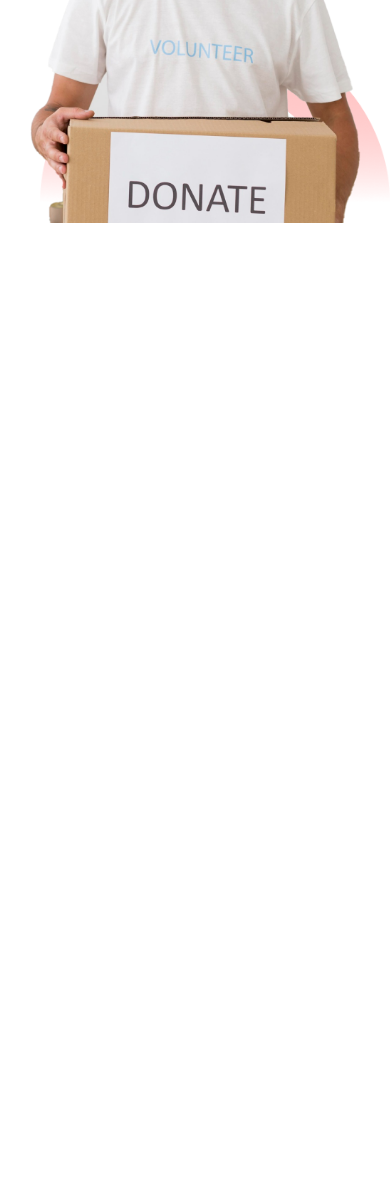
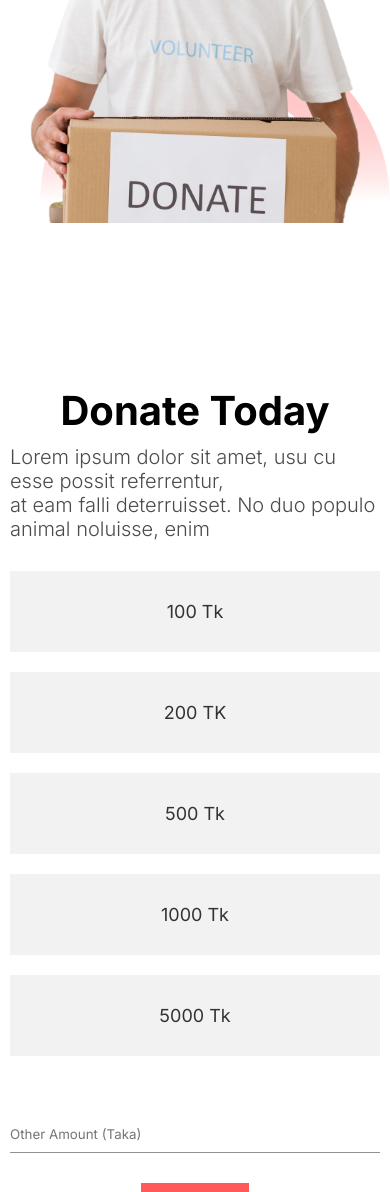
Before and after one commit to Ahammad204/donate-today, a plain HTML site: page index.html in a window 390 px wide. Shown: the part 808-2000 px from the top of the page. Before the commit the page ends 1055 px from the top, so only its background shows below. Drawn offline with Linux system fonts and the light colour scheme.

Commit message:
create Donate today section

```diff
--- a/Css/banner.css
+++ b/Css/banner.css
@@ -1,4 +1,3 @@
-
 .banner {
   position: relative;
   width: 100%;
@@ -20,58 +19,51 @@
   display: block;
 }
 
-
-
-
 /* Add some basic styling to make the buttons look like buttons */
 
-
-  .bannerOne{
+.bannerOne {
   display: flex;
   margin-top: 50px;
-
 }
-  .bannerOne-desc{
+.bannerOne-desc {
   margin: 20px;
 }
 
-  .bannerOne-desc h1{
+.bannerOne-desc h1 {
   font-weight: 700;
   font-size: 60px;
   margin-bottom: 30px;
 }
-  .bannerOne-desc p{
-
+.bannerOne-desc p {
   font-size: 18px;
   margin-bottom: 20px;
 }
 
-  .bannerOneBtn{
+.bannerOneBtn {
   display: flex;
   gap: 10px;
 }
-  .donatebtn{
-    background-color: #FF5959;
+.donatebtn {
+  background-color: var(--primary-color);
   padding: 15px;
   outline: none;
   border: none;
   color: #fff;
   cursor: pointer;
 }
-  .videobtn{
+.videobtn {
   background-color: transparent;
   outline: none;
   border: none;
   cursor: pointer;
 }
 
-  .banner-img{
+.banner-img {
   position: relative;
   margin: 20px;
 }
-  .banner-person{
+.banner-person {
   position: absolute;
-
 }
 .banner-person {
   width: 100%;
@@ -79,12 +71,11 @@
   z-index: 50;
   bottom: 0px;
 }
-  .banner-person img{
-
+.banner-person img {
   height: 430px;
   margin-left: 180px;
 }
-  .banner-bg img{
+.banner-bg img {
   width: 700px;
   height: 350px;
   padding: 20px;
@@ -92,16 +83,14 @@
 
 /* Banner Two */
 
-  .bannerTwo{
+.bannerTwo {
   background-image: url(../Resources/Banner/bannerTwo.png);
   background-size: cover;
   background-repeat: no-repeat;
   height: 100vh;
   position: relative;
   color: #fff;
-
 }
-
 
 .overlay-image {
   position: absolute;
@@ -113,7 +102,7 @@
   height: 100%;
 }
 
-.bannerTwo-desc{
+.bannerTwo-desc {
   display: flex;
   justify-content: center;
   align-items: center;
@@ -124,23 +113,25 @@
   left: 20%;
   z-index: 5;
 }
-.bannerTwo-desc h1{
+.bannerTwo-desc h1 {
   font-weight: 700;
   font-size: 40px;
 }
 
-@media only screen and (min-width: 200px) and (max-width: 576px){
-
-  .bannerOne{
+@media only screen and (min-width: 200px) and (max-width: 576px) {
+  .banner {
+    margin-bottom: 80px;
+  }
+  .bannerOne {
     flex-direction: column;
   }
-.banner-img{
+  .banner-img {
     margin-top: 300px;
   }
-  .banner-person img{
+  .banner-person img {
     margin-left: 0px;
   }
-  .banner-bg img{
+  .banner-bg img {
     width: 100%;
     height: 100%;
     padding: 20px;
@@ -148,19 +139,15 @@
 
   /* Banner Two */
 
-  .bannerTwo{
+  .bannerTwo {
     background-size: contain; /* or auto */
-
   }
 
-
-
-.bannerTwo-desc{
-
+  .bannerTwo-desc {
     left: 11%;
     z-index: 5;
   }
-.bannerTwo-desc h1{
+  .bannerTwo-desc h1 {
     font-weight: 700;
     font-size: 40px;
   }
--- /dev/null
+++ b/Css/main.css
@@ -0,0 +1,79 @@
+
+/* Donate Today Section Start */
+
+.donateToday{
+    display: flex;
+    flex-direction: column;
+    align-items: center;
+    justify-content: center;
+    gap: 20px;
+}
+.donateToday h1{
+    font-size: 40px;
+    font-weight: 700;
+    margin-top: 50px;
+}
+.donateToday p{
+    font-size: 20px;
+    font-weight: 300;
+    opacity: 0.7;
+}
+
+.donateAmountBtn{
+    display: flex;
+    gap: 20px;
+    margin: 20px;
+    margin-bottom: 50px;
+}
+.donateAmountBtn button{
+   padding: 30px 20px;
+   border: none;
+   outline: none;
+   cursor: pointer;
+   font-size: 18px;
+   opacity: 0.8;
+}
+.donateAmountBtn button:active{
+    background-color: #ff59599c;
+    color: #fff;
+
+}
+.DonateAmountField{
+    width: 50%;
+    background-color: transparent;
+    border: none;
+    outline: none;
+    border-bottom: 1px solid rgba(0, 0, 0, 0.432);
+    padding: 10px 0px;
+    margin-bottom: 20px;
+}
+
+/* Donate Today Section End */
+
+/* Media Query Section for small Device */
+@media only screen and (min-width: 200px) and (max-width: 576px){
+
+/* Donate Today Section Start */
+
+.donateToday{
+   gap: 10px;
+   margin-top: 300px;
+}
+
+.donateAmountBtn{
+    flex-direction: column;
+    width: 100%;
+    gap: 20px;
+    margin: 20px;
+    margin-bottom: 50px;
+}
+
+.DonateAmountField{
+    width: 100%;
+}
+
+/* Donate Today Section End */
+
+
+
+}
--- a/Css/root.css
+++ b/Css/root.css
@@ -1,12 +1,24 @@
+@import url("https://fonts.googleapis.com/css2?family=Inter:wght@100..900&display=swap");
 
-@import url('https://fonts.googleapis.com/css2?family=Inter:wght@100..900&display=swap');
+:root{
+
+  --primary-color: #FF5959;
+}
 
 
+* {
+  padding: 0;
+  margin: 0;
+  font-family: "Inter", sans-serif;
+  font-weight: 400;
+  color: var(--font-primary-color);
+}
 
-*{
-    padding: 0;
-    margin: 0;
-    font-family: "Inter", sans-serif;
-    font-weight: 400;
-    color: var(--font-primary-color);
+.container{
+  padding: 0px 40px;
 }
+@media only screen and (min-width: 200px) and (max-width: 576px){
+  .container{
+    padding: 0px 10px;
+  }
+}
--- a/index.html
+++ b/index.html
@@ -5,9 +5,12 @@
     <meta name="viewport" content="width=device-width, initial-scale=1.0" />
     <link rel="stylesheet" href="./Css/banner.css" />
     <link rel="stylesheet" href="./Css/root.css" />
+    <link rel="stylesheet" href="./Css/main.css" />
+    <link rel="shortcut icon" href="./Resources/donation.png" type="image/x-icon">
     <title>Donate Today</title>
   </head>
   <body>
+    <!-- Banner Section Start -->
     <div class="banner">
       <!-- Slide 01 -->
       <div class="slide">
@@ -53,6 +56,30 @@
         </div>
       </div>
     </div>
+    <!-- Banner Section End -->
+
+    <!-- Main Section Start -->
+     <main class="container">
+      <!-- Donate Today Section Start  -->
+
+      <section class="donateToday">
+        <h1>Donate Today</h1>
+        <p>Lorem ipsum dolor sit amet, usu cu esse possit referrentur, <br> at eam falli deterruisset. No duo populo animal noluisse, enim</p>
+        <div class="donateAmountBtn">
+          <button>100 Tk</button>
+          <button>200 TK</button>
+          <button>500 Tk</button>
+          <button>1000 Tk</button>
+          <button>5000 Tk</button>
+        </div>
+        <input class="DonateAmountField" type="number" placeholder="Other Amount (Taka)">
+        <button class="donatebtn">Donate Now</button>
+      </section>
+
+      <!-- Donate Today Section End  -->
+     </main>
+    <!-- Main Section End -->
+
 
     <!-- Javascript Connection -->
     <script src="./JS/script.js"></script>
```
Also changed, not shown: Resources/donation.png (added). Lines whose indentation alone changed are shown as unchanged.
